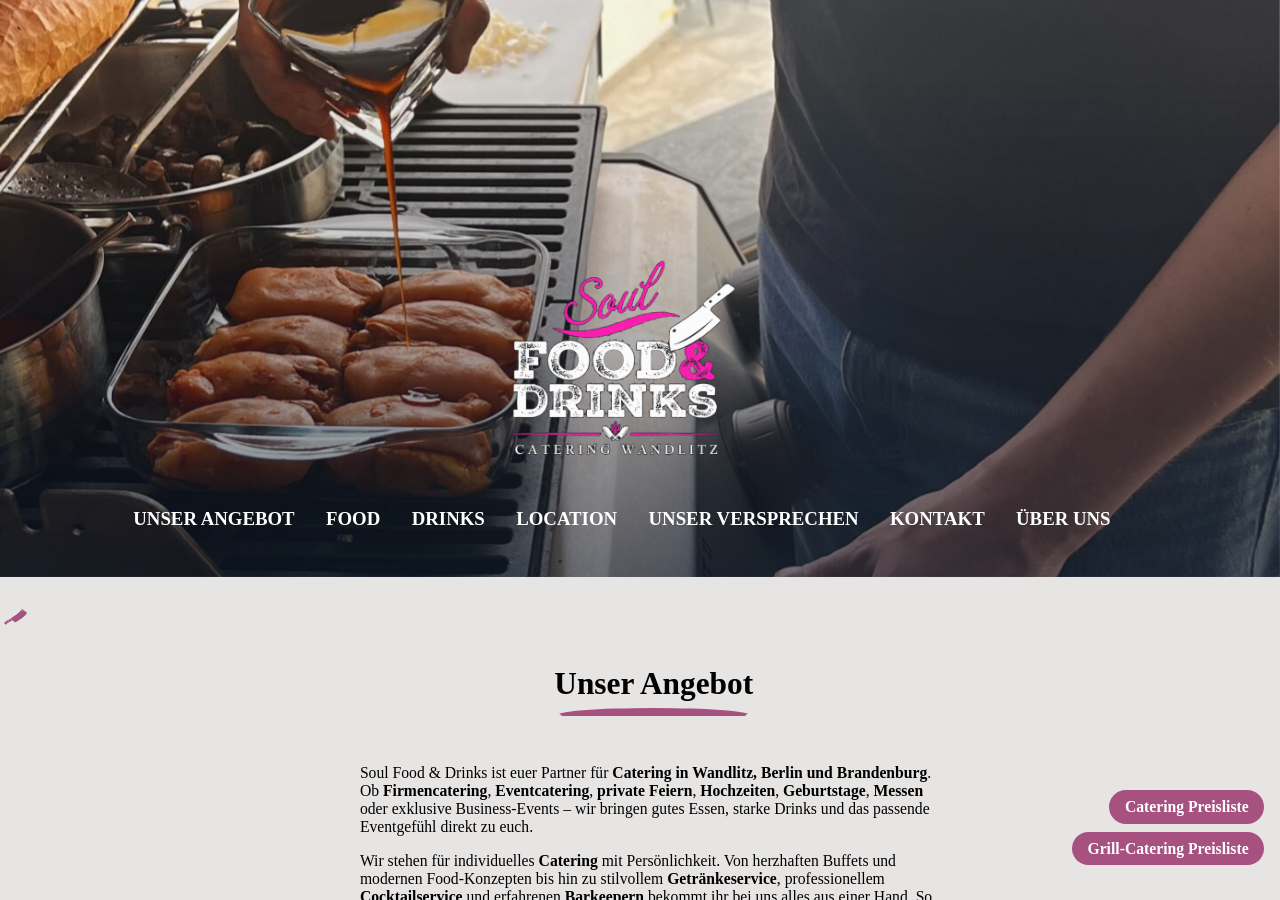
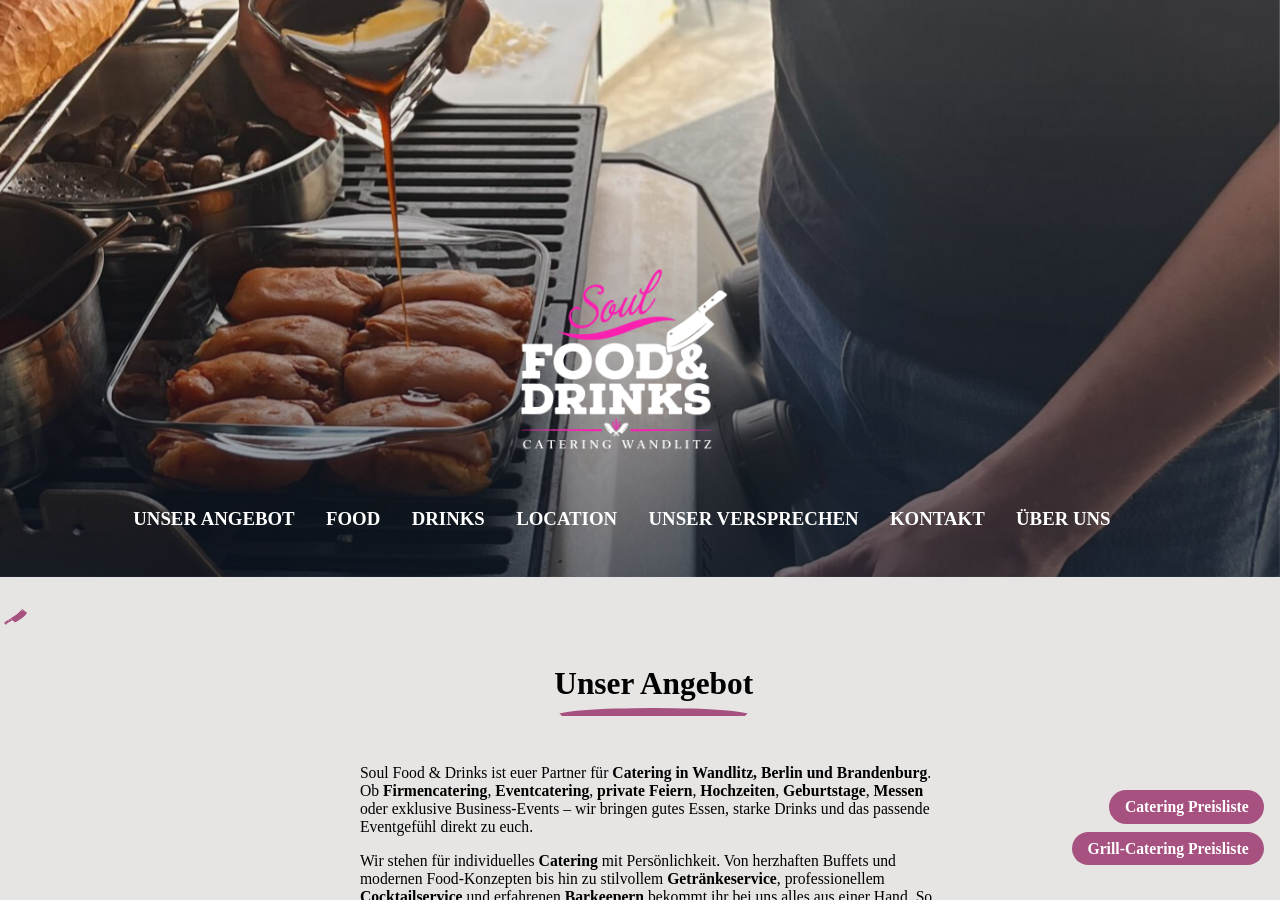
Before and after one commit to Soul-FOOD-DRINKS/website, a Jekyll site: the page index.html, which Jekyll copies as it is, in a window 1280 px wide and 900 px high, scrolled down 323 px. Built offline with Jekyll 4.4.1, drawn with Linux system fonts in a browser that asks for light colours; some web fonts are replaced.

Commit message:
Soul-Food-and-Drinks-Logo.png

```diff
--- a/index.html
+++ b/index.html
@@ -42,7 +42,7 @@
         </div>
 
         <nav>
-            <img src="./assets/images/soul-food-drinks-logo-neu.png" alt="Soul FOOD & DRINKS Logo" />
+            <img src="./assets/images/Soul-Food-and-Drinks-Logo.png" alt="Soul FOOD & DRINKS Logo" />
             <a href="#unser-angebot">Unser Angebot</a>
             <a href="#food">Food</a>
             <a href="#drinks">Drinks</a>
@@ -281,7 +281,7 @@
     </main>
 
     <footer>
-        <img src="./assets/images/soul-food-drinks-logo-neu.png" alt="Soul FOOD & DRINKS Logo" />
+        <img src="./assets/images/Soul-Food-and-Drinks-Logo.png" alt="Soul FOOD & DRINKS Logo" />
         <div class="text">
             <p>Soul FOOD & DRINKS</p>
             <p>Basdorfer Weg 1A</p>
```
Also changed, not shown: assets/images/Soul-Food-and-Drinks-Logo.png (added).
